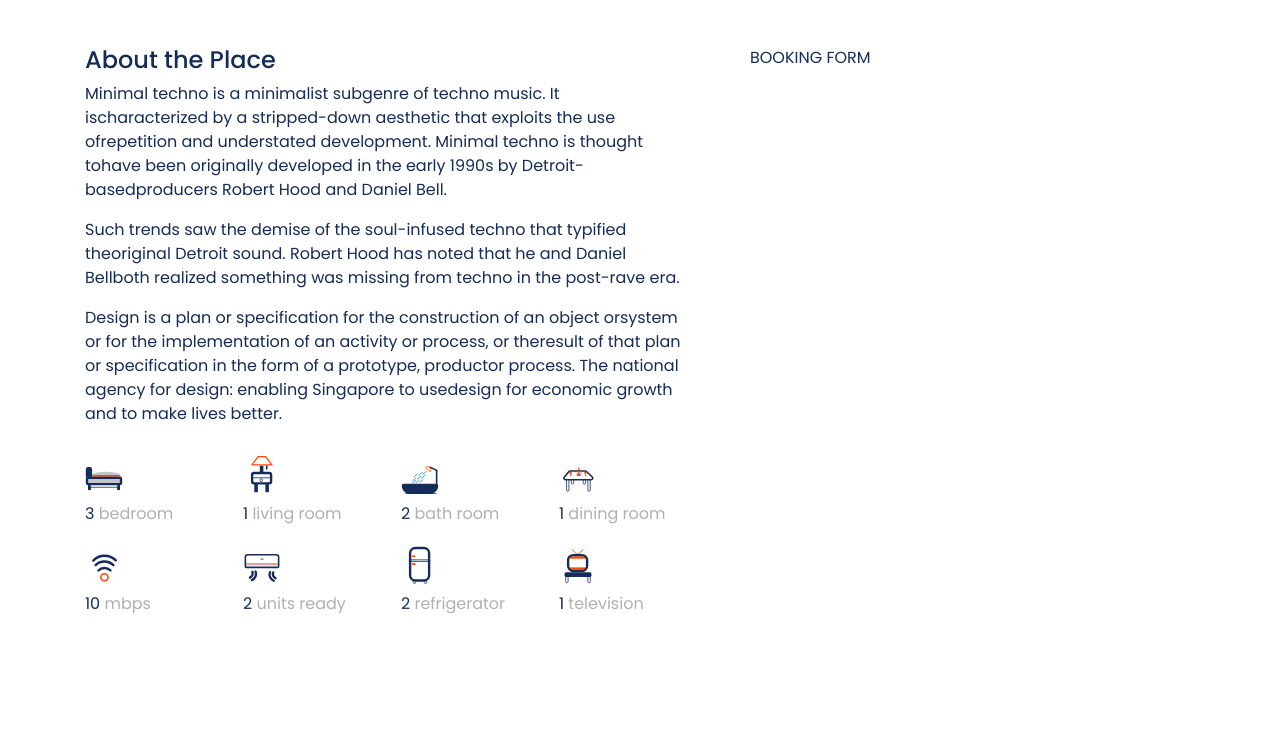
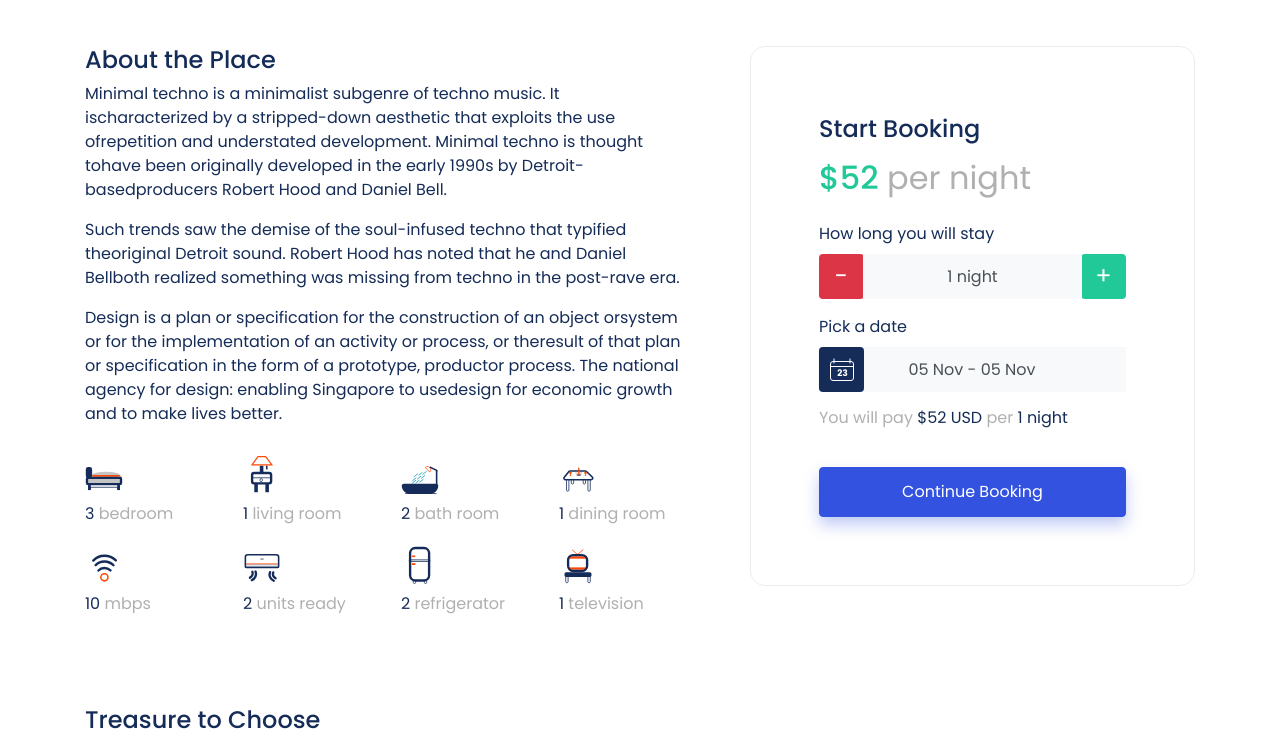
Before and after one commit to Abdulazis530/Staycation, a React (Create React App) app in the folder client/: page /properties/asdl293uasdads1 in a window 1280 px wide. Shown: the part 774-1523 px from the top of the page. Before the commit the page ends 1480 px from the top, so only its background shows below. Built offline with nearby package versions, Linux system fonts and the light colour scheme.

Commit message:
adding centering header

```diff
--- a/client/src/assets/scss/style.scss
+++ b/client/src/assets/scss/style.scss
@@ -114,7 +114,11 @@ section {
 }
 
 .card {
-    height: 100%;
+    border-radius: 15px;
+
+    &.bordered {
+        border: 1px solid $gray-200;
+    }
 
     .tag {
         z-index: 3;
@@ -155,7 +159,6 @@ section {
     }
 
     &.card-featured {
-        border-radius: 15px;
         overflow: hidden;
         cursor: pointer;
         height: 100%;
--- a/client/src/dummyJson/itemDetails.json
+++ b/client/src/dummyJson/itemDetails.json
@@ -102,7 +102,7 @@
     "categories": [
         {
             "_id": "asd1293uasdads1",
-            "name": "House with beauty backyard",
+            "name": "Treasure to Choose",
             "items": [
                 {
                     "_id": "asd1293uasdads1",
--- a/client/src/elements/Forms/inputNumber/InputNumber.js
+++ b/client/src/elements/Forms/inputNumber/InputNumber.js
@@ -1,4 +1,4 @@
-import React, { useState } from 'react'
+import React from 'react'
 import propTypes from 'prop-types';
 
 import './_InputNumber.scss';
@@ -7,20 +7,11 @@ import './_InputNumber.scss';
 
 export default function InputNumber(props) {
     const { value, placeholder, name, min, max, prefix, suffix } = props
-    const [inputValue, setInputValue] = useState(`${prefix}${value}${suffix}`)
-
 
     const onChange = e => {
         let value = String(e.target.value);
 
-        if (prefix) value = value.replace(prefix)
-        if (suffix) value = value.replace(suffix)
-
-        const patternNumeric = new RegExp("[0-9]*")
-        const isNumeric = patternNumeric.test(value)
-
-        console.log(value)
-        if (isNumeric && +value <= max && +value >= min) {
+        if (+value <= max && +value >= min) {
 
             props.onChange({
                 target: {
@@ -28,7 +19,6 @@ export default function InputNumber(props) {
                     value: +value
                 }
             })
-            setInputValue(`${prefix}${value}${suffix}${value && suffix > 1 ? "s" : ""}`)
 
         }
     }
@@ -65,10 +55,10 @@ export default function InputNumber(props) {
                     min={min}
                     max={max}
                     name={name}
-                    pattern="[0-9]*"
+                    readOnly
                     className="form-control"
                     placeholder={placeholder ? placeholder : "0"}
-                    value={String(inputValue)}
+                    value={`${prefix}${value}${suffix}${value > 1 && suffix ? "s" : ""}`}
                     onChange={onChange}
                 />
                 <div className="input-group-append">
--- a/client/src/pages/DetailPage.js
+++ b/client/src/pages/DetailPage.js
@@ -4,7 +4,11 @@ import PageDetailTitle from '../parts/PageDetailTitle';
 import itemDetails from '../dummyJson/itemDetails.json'
 import FeaturedImage from '../parts/FeaturedImage';
 import PageDetailDescription from '../parts/PageDetailDescription';
-
+import BookingForm from '../parts/BookingForm';
+import Categories from '../parts/Categories';
+import Testimony from '../parts/Testimony';
+import FooterPage from '../parts/FooterPage'
+import Fade from 'react-reveal/Fade';
 
 export default class DetailPage extends Component {
     componentDidMount() {
@@ -27,13 +31,20 @@ export default class DetailPage extends Component {
                 <section className="container">
                     <div className="row">
                         <div className="col-7 pr-5">
-                            <PageDetailDescription data={itemDetails} />
+                            <Fade bottom>
+                                <PageDetailDescription data={itemDetails} />
+                            </Fade>
                         </div>
                         <div className="col-5">
-                            BOOKING FORM
+                            <Fade bottom>
+                                <BookingForm itemDetails={itemDetails} />
+                            </Fade>
                         </div>
                     </div>
                 </section>
+                <Categories data={itemDetails.categories} />
+                <Testimony data={itemDetails.testimonial} />
+                <FooterPage />
             </>
         )
     }
--- a/client/src/parts/BookingForm.js
+++ b/client/src/parts/BookingForm.js
@@ -1,5 +1,8 @@
 import React, { Component } from 'react'
 import propTypes from 'prop-types'
+import InputNumber from '../elements/Forms/inputNumber/InputNumber'
+import InputDate from '../elements/Forms/inputDate/InputDate'
+import Button from '../elements/Button/Button'
 
 
 export default class BookingForm extends Component {
@@ -59,9 +62,51 @@ export default class BookingForm extends Component {
     }
 
     render() {
+        const { data } = this.state
+        console.log(this.props);
+        const { itemDetails, startBooking } = this.props
+
         return (
-            <div>
+            <div className="card bordered" style={{ padding: '68px' }}>
+                <h4 className="mb-3">Start Booking</h4>
+                <h5 className="h2 text-teal mb-4">
+                    ${itemDetails.price}{" "}
+                    <span className="text-gray-500 font-weight-light">
+                        per {itemDetails.unit}
+                    </span>
+                </h5>
+                <label htmlFor="duration">How long you will stay</label>
 
+                <InputNumber
+                    max={30}
+                    suffix={" night"}
+                    onChange={this.updateData}
+                    name="duration"
+                    value={data.duration}
+                />
+                <label htmlFor="date">Pick a date</label>
+                <InputDate onChange={this.updateData} name="date" value={data.date} />
+                <h6
+                    className="text-gray-500 font-weight-light"
+                    style={{ marginBottom: 40 }}
+                >
+                    You will pay {" "}
+                    <span className="text-gray-900">
+                        ${itemDetails.price * data.duration} USD
+                    </span>{" "}
+                    per{" "}
+                    <span className="text-gray-900">
+                        {data.duration} {itemDetails.unit}
+                    </span>
+                </h6>
+
+                <Button
+                    className="btn"
+                    hasShadow
+                    isPrimary
+                    isBlock
+                    onClick={startBooking}
+                >Continue Booking</Button>
             </div>
         )
     }
--- a/client/src/parts/Header.js
+++ b/client/src/parts/Header.js
@@ -5,9 +5,22 @@ import Fade from 'react-reveal/Fade';
 
 export default function Header(props) {
     console.log('header:', props)
-    const getNavLinkClass = path => props.location.pathname === path ? "active" : ""
+    const getNavLinkClass = path => props.location.pathname === path ? "active" : "";
 
-        ;
+    if (props.isCentered)
+        return (
+            <Fade>
+                <header className="spacing-sm">
+                    <div className="container">
+                        <nav className="navbar navbar-expand-lg navbar-light">
+                            <Button className="brand-text-icon mx-auto" href="" type="link">
+                                Stay<span className="text-gray-900">cation.</span>
+                            </Button>
+                        </nav>
+                    </div>
+                </header>
+            </Fade>
+        )
     return (
         <Fade>
             <header className="spacing-sm">
```
Also changed, not shown: client/src/assets/scss/style.css, 1 other file (tests, documents, lock files or other folders).
